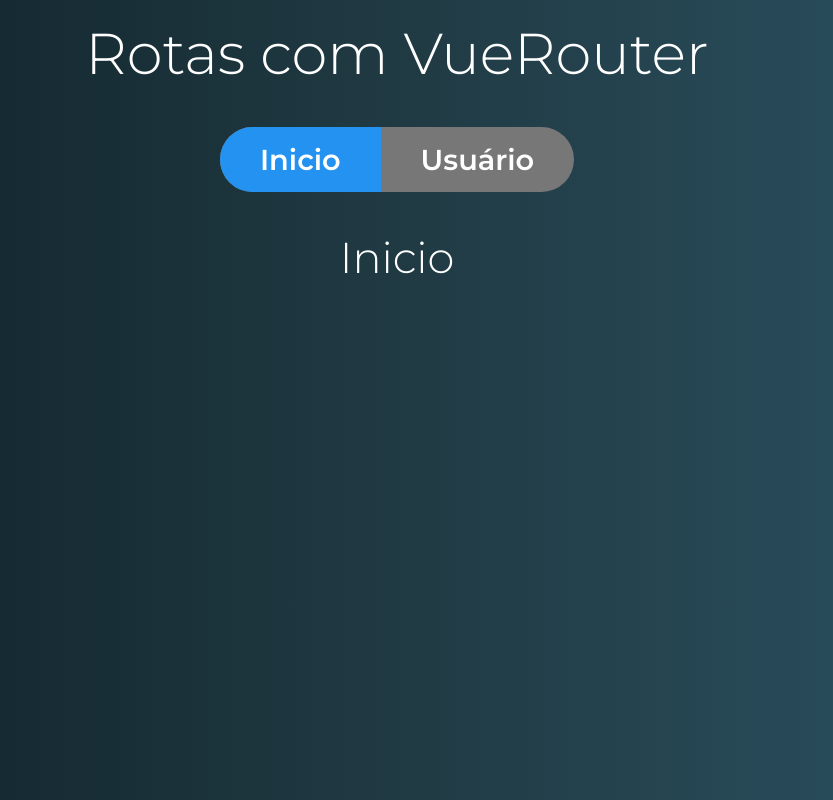
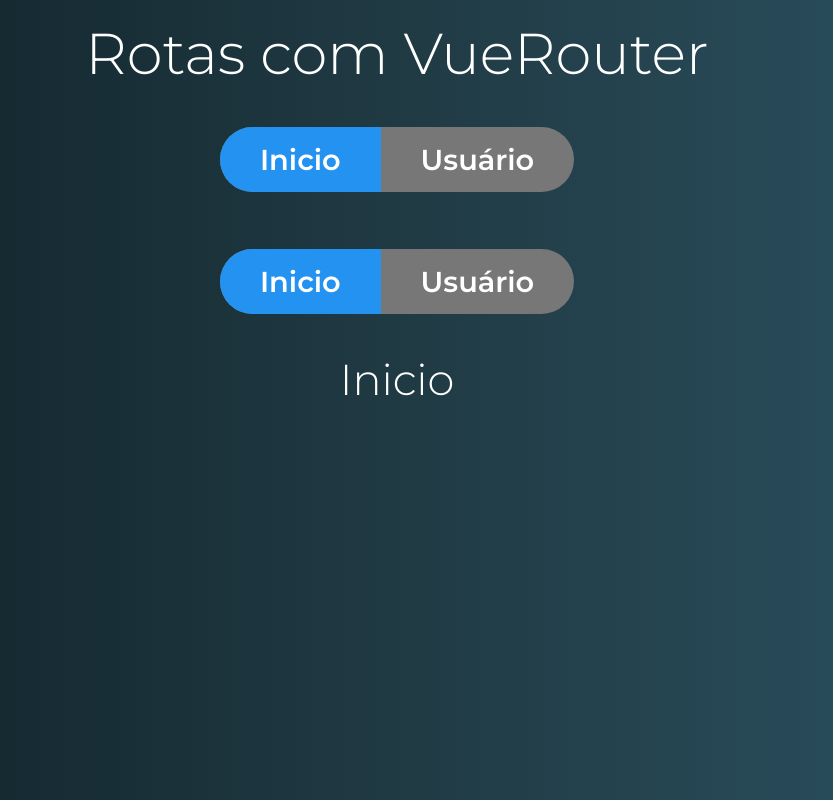
Before and after one commit to jnthnklvn/curso_vue, a Vue app in the folder aulas/rotas-exercicios/: page / in a window 1280 px wide. Shown: the whole page, without its empty margins (243-1076 px from the left). Built offline with nearby package versions, Linux system fonts and the light colour scheme.

Commit message:
Caminhos não mapeados

```diff
--- a/aulas/rotas-exercicios/src/App.vue
+++ b/aulas/rotas-exercicios/src/App.vue
@@ -2,6 +2,7 @@
   <div id="app">
     <h1>Rotas com VueRouter</h1>
     <router-view name="menu"></router-view>
+    <Menu></Menu>
     <router-view />
     <router-view name="menuInferior"></router-view>
   </div>
--- a/aulas/rotas-exercicios/src/router.js
+++ b/aulas/rotas-exercicios/src/router.js
@@ -39,9 +39,12 @@
             component: UsuarioEditar,
             props: true,
             name: 'editarUsuario'
-        }, ]
+        },]
     }, {
         path: '/redirecionar',
         redirect: '/usuario'
-    }]
+    }, {
+        path: '*',
+        redirect: '/'
+    },]
 })
```
Also changed, not shown: 2 other files (tests, documents, lock files or other folders).
